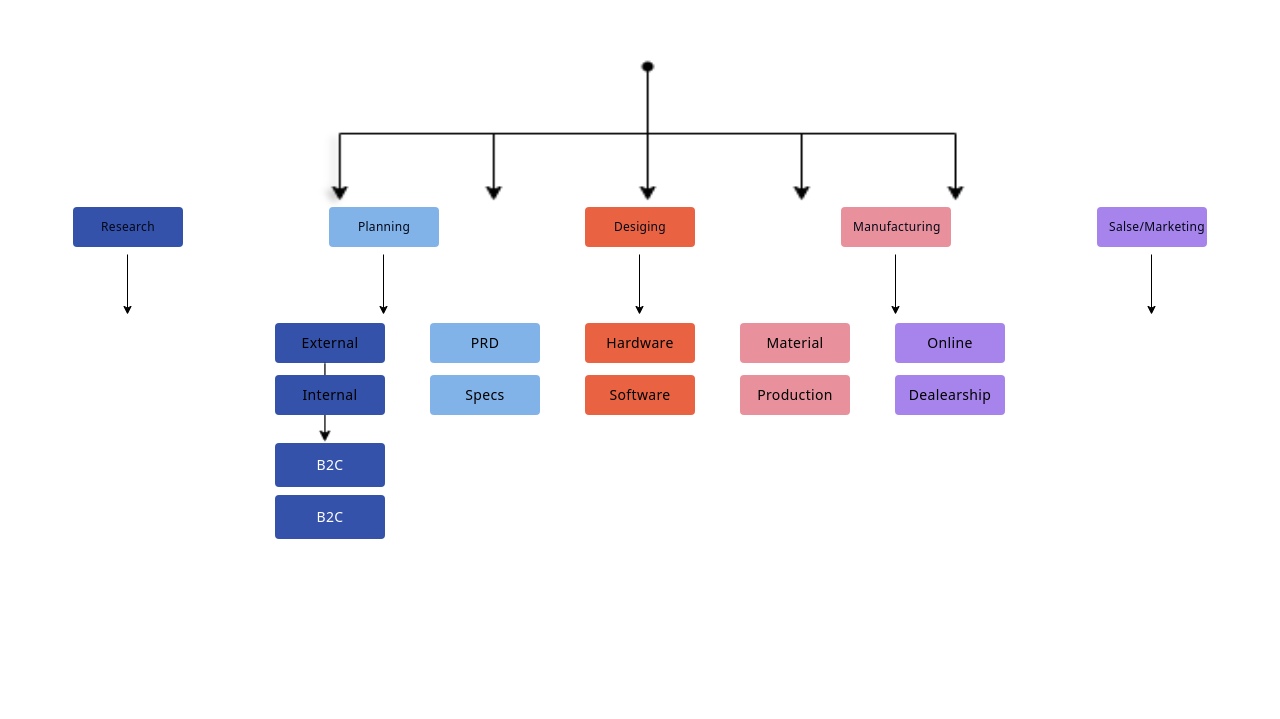
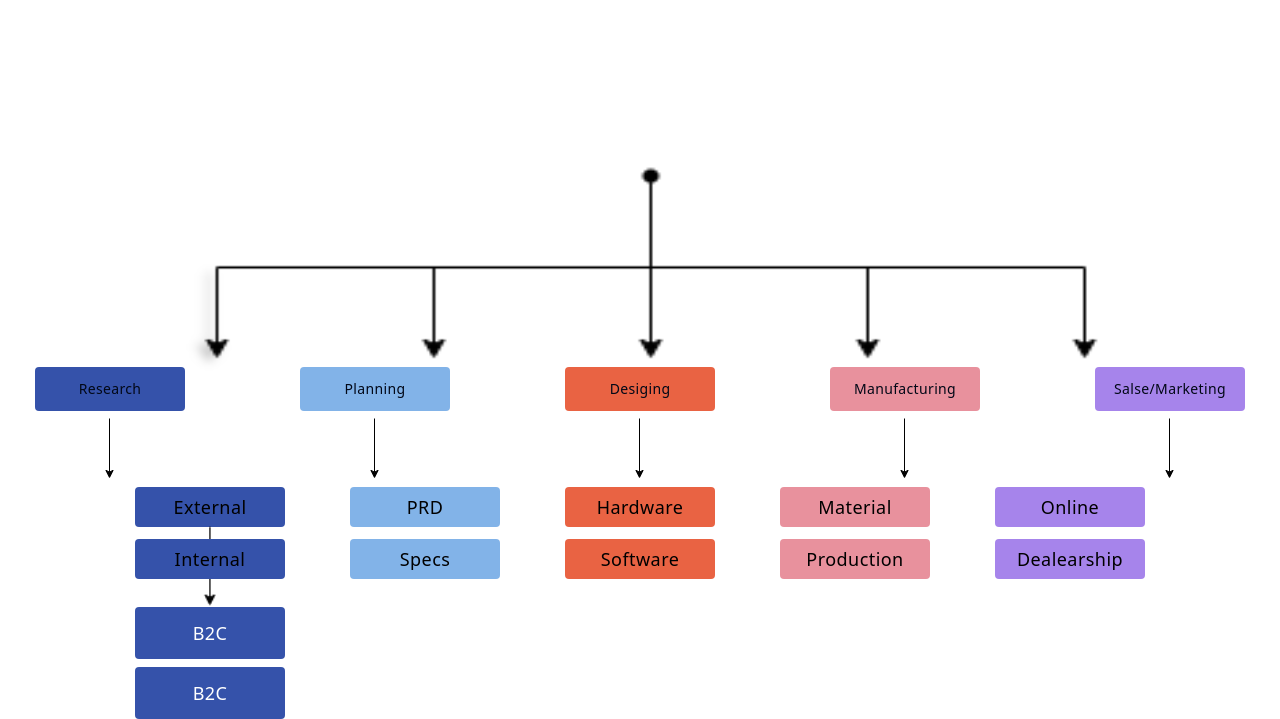
Before and after one commit to sourabhverma05/frontend-assignment, a React (Vite) app: page / in a window 1280 px wide. Shown: the part 193-912 px from the top of the page. Before the commit the page ends 800 px from the top, so only its background shows below. Built offline with nearby package versions, Linux system fonts and the light colour scheme.

Commit message:
lg responsive

```diff
--- a/src/Home.jsx
+++ b/src/Home.jsx
@@ -19,11 +19,12 @@ const HomePage = () => {
         <div className='w-full'>
             <TooltipProvider>
                 <div className='flex flex-col sm:flex-col'>
-                    <img src={GroupImage} className='m-auto sm:m-auto rotate-90 sm:rotate-90 flex justify-center sm:justify-center items-center sm:items-center w-[10rem]  h-[560px] sm:w-[10rem] sm:h-[560px] md:h-[660px] md:w-[11rem]' alt="#" />
-                    <div className="flex flex-row gap-[14px] sm:flex-row mt-[-215px] sm:mt-[-215px] sm:gap-[14px] md:gap-0 md:mt-[-260px]">
+                    <img src={GroupImage} className='m-auto sm:m-auto rotate-90 sm:rotate-90 flex justify-center sm:justify-center items-center sm:items-center w-[10rem]  h-[560px] sm:w-[10rem] sm:h-[560px] md:h-[660px] md:w-[11rem] lg:h-[930px] lg:w-[15rem]' alt="#" />
+                    <div className="flex flex-row gap-[14px] sm:flex-row mt-[-215px] sm:mt-[-215px] sm:gap-[14px] md:gap-0 md:mt-[-260px] lg:gap-[45px] lg:mt-[-370px]">
 
                         <div className={`flex sm:flex-col flex-col items-center w-[300px] md:w-[300px]`}>
-                            <p className='sm:w-[110px] w-[110px] text-xs sm:text-xs  bg-[#3552aa] hover:text-white tracking-wide text-center py-3 px-3 font-medium rounded-sm'>Research</p>
+
+                            <p className='sm:w-[110px] w-[110px] text-xs sm:text-xs bg-[#3552aa] hover:text-white tracking-wide text-center py-3 px-3 font-medium rounded-sm lg:w-[150px] lg:text-sm'>Research</p>
                             <div className='flex items-center'>
                                 <img src={ThreeArrow} className='sm:hidden w-[200px] h-[70px]' alt="#" />
                                 <img src={Arrow} className='h-full sm:h-full' alt="#" />
@@ -31,7 +32,7 @@ const HomePage = () => {
                         </div>
 
                         <div className='flex flex-col sm:flex-col items-center w-[300px]'>
-                            <p className='sm:w-[110px] w-[110px] sm:text-xs text-xs text-center bg-[#82B3E8] hover:text-white tracking-wide py-3 px-3 font-medium rounded-sm'>Planning</p>
+                            <p className='sm:w-[110px] w-[110px] sm:text-xs text-xs text-center bg-[#82B3E8] hover:text-white tracking-wide py-3 px-3 font-medium rounded-sm lg:w-[150px] lg:text-sm'>Planning</p>
                             <div className='flex items-center'>
                                 <img src={ThreeArrow} className='sm:hidden w-[200px] h-[70px]' alt="#" />
                                 <img src={Arrow} className='sm:h-full h-full' alt="#" />
@@ -39,7 +40,7 @@ const HomePage = () => {
                         </div>
 
                         <div className='flex flex-col sm:flex-col items-center w-[300px]'>
-                            <p className='sm:w-[110px] sm:text-xs w-[110px] text-xs bg-[#E96343] hover:text-white tracking-wide py-3 px-3 font-medium text-center rounded-sm'>Desiging</p>
+                            <p className='sm:w-[110px] sm:text-xs w-[110px] text-xs bg-[#E96343] hover:text-white tracking-wide py-3 px-3 font-medium text-center rounded-sm lg:w-[150px] lg:text-sm'>Desiging</p>
                             <div className='flex items-center'>
                                 <img src={ThreeArrow} className='sm:hidden w-[200px] h-[70px]' alt="#" />
                                 <img src={Arrow} className='sm:h-full' alt="#" />
@@ -47,7 +48,7 @@ const HomePage = () => {
                         </div>
 
                         <div className='flex flex-col sm:flex-col items-center w-[300px]'>
-                            <p className='sm:w-[110px] sm:text-xs w-[110px] text-xs bg-[#E8919D] hover:text-white text-center tracking-wide py-3 px-3 font-medium rounded-sm'>Manufacturing</p>
+                            <p className='sm:w-[110px] sm:text-xs w-[110px] text-xs bg-[#E8919D] hover:text-white text-center tracking-wide py-3 px-3 font-medium rounded-sm lg:w-[150px] lg:text-sm'>Manufacturing</p>
                             <div className='flex items-center'>
                                 <img src={ThreeArrow} className='sm:hidden w-[200px] h-[70px]' alt="#" />
                                 <img src={Arrow} className='sm:h-full' alt="#" />
@@ -55,24 +56,24 @@ const HomePage = () => {
                         </div>
 
                         <div className='flex flex-col sm:flex-col items-center w-[300px]'>
-                            <p className='sm:w-[110px] sm:text-xs w-[110px] text-xs  bg-[#A684EB] hover:text-white tracking-wide py-3 px-3 font-medium text-center rounded-sm'>Salse/Marketing</p>
+                            <p className='sm:w-[110px] sm:text-xs w-[110px] text-xs  bg-[#A684EB] hover:text-white tracking-wide py-3 px-3 font-medium text-center rounded-sm lg:w-[150px] lg:text-sm'>Salse/Marketing</p>
                             <div className='flex items-center'>
                                 <img src={ThreeArrow} className='sm:hidden w-[200px] h-[70px]' alt="#" />
                                 <img src={Arrow} className='sm:h-full' alt="#" />
                             </div>
                         </div>
                     </div>
-                    <div className='flex flex-col gap-y-[20px] sm:flex-row sm:gap-[20px] sm:justify-center md:gap-[45px]'>
+                    <div className='flex flex-col gap-y-[20px] sm:flex-row sm:gap-[20px] sm:justify-center md:gap-[45px] lg:gap-[65px]'>
                         <div className="sm:flex sm:flex-col sm:gap-3">
-                            <div className='flex sm:flex items-center relative'>
+                            <div className='flex sm:flex items-center relative '>
                                 <Button onClick={() => handleBtnsDetail("externalBtn")}
-                                    className='text-black sm:w-[110px] focus:text-white bg-[#3552aa] hover:bg-[#4768cd] hover:text-white tracking-wide py-3 px-3 text-sm font-medium rounded-sm w-[150px]'>
+                                    className='bg-[#3552aa] hover:bg-[#4768cd] hover:text-white text-black focus:text-white w-[150px] tracking-wide py-3 px-3 text-sm font-medium rounded-sm  sm:w-[110px] lg:w-[150px] lg:text-lg'>
                                     External
                                 </Button>
                                 {hide === "externalBtn" && <div className={`absolute sm:top-[30px] sm:left-[40px] top-[30px] left-[40px] `}>
                                     <div className='flex items-center'>
                                         <img src={ThreeArrow} className={`sm:hidden w-[150px] h-[65px]`} alt="#" />
-                                        <img src={Arrow} className='sm:h-[100px]' alt="#" />
+                                        <img src={Arrow} className='sm:h-[100px] lg:ms-[25px]' alt="#" />
                                     </div>
                                     <div className='flex flex-col gap-y-2 w-[20%] sm:mt-[-10px] sm:ms-[-40px] mt-[-10px] ms-[-40px]'>
                                         <B2CItems />
@@ -83,7 +84,7 @@ const HomePage = () => {
 
                             <div className='flex items-center relative'>
                                 <Button onClick={() => handleBtnsDetail("internalBtn")}
-                                    className='text-black sm:w-[110px] focus:text-white bg-[#3552aa] hover:bg-[#4768cd] hover:text-white tracking-wide py-3 px-3 text-sm font-medium rounded-sm w-[110px]'>
+                                    className='text-black sm:w-[110px] focus:text-white bg-[#3552aa] hover:bg-[#4768cd] hover:text-white tracking-wide py-3 px-3 text-sm font-medium rounded-sm w-[110px] lg:w-[150px] lg:text-lg'>
                                     Internal
                                 </Button>
                                 {hide === "internalBtn" && <div className={`absolute sm:top-[30px] sm:left-[40px] left-[145px] top-[-13px]`}>
@@ -102,7 +103,7 @@ const HomePage = () => {
                             <div className="relative">
                                 <div className='flex items-center'>
                                     <Button onClick={() => handleBtnsDetail("PRDBtn")}
-                                        className='text-black sm:w-[110px] focus:text-white bg-[#82B3E8] hover:bg-[#91c1f6]  hover:text-white tracking-wide py-3 px-3 text-sm font-medium rounded-sm w-[110px]'>
+                                        className='text-black sm:w-[110px] focus:text-white bg-[#82B3E8] hover:bg-[#91c1f6]  hover:text-white tracking-wide py-3 px-3 text-sm font-medium rounded-sm w-[110px] lg:w-[150px] lg:text-lg'>
                                         PRD
                                     </Button>
                                     {hide === "PRDBtn" && <div className={`absolute sm:top-[35px] sm:left-[50px]  top-[30px] left-[40px]`}>
@@ -120,7 +121,7 @@ const HomePage = () => {
 
                             <div className='flex items-center relative'>
                                 <Button onClick={() => handleBtnsDetail("specsBtn")}
-                                    className='text-black sm:w-[110px] focus:text-white bg-[#82B3E8] hover:bg-[#91c1f6]  hover:text-white tracking-wide py-3 px-3 text-sm font-medium rounded-sm w-[110px]'>
+                                    className='text-black sm:w-[110px] focus:text-white bg-[#82B3E8] hover:bg-[#91c1f6]  hover:text-white tracking-wide py-3 px-3 text-sm font-medium rounded-sm w-[110px] lg:w-[150px] lg:text-lg'>
                                     Specs
                                 </Button>
                                 {hide === "specsBtn" && <div className={`absolute sm:top-[35px] sm:left-[50px]  top-[30px] left-[40px] `}>
@@ -138,7 +139,7 @@ const HomePage = () => {
                         <div className="sm:flex sm:flex-col sm:gap-3">
                             <div className='flex items-center relative'>
                                 <Button onClick={() => handleBtnsDetail("hardwareBtn")}
-                                    className='text-black sm:w-[110px] focus:text-white bg-[#E96343] hover:bg-[#f3704f] hover:text-white tracking-wide py-3 px-3 text-sm font-medium rounded-sm w-[110px]'>
+                                    className='text-black sm:w-[110px] focus:text-white bg-[#E96343] hover:bg-[#f3704f] hover:text-white tracking-wide py-3 px-3 text-sm font-medium rounded-sm w-[110px] lg:w-[150px] lg:text-lg'>
                                     Hardware
                                 </Button>
                                 {hide === "hardwareBtn" && <div className={`absolute sm:top-[35px] sm:left-[50px]  top-[30px] left-[40px] `}>
@@ -155,7 +156,7 @@ const HomePage = () => {
 
                             <div className='flex items-center relative'>
                                 <Button onClick={() => handleBtnsDetail("softwareBtn")}
-                                    className='text-black sm:w-[110px] focus:text-white bg-[#E96343] hover:bg-[#f3704f] hover:text-white tracking-wide py-3 px-3 text-sm font-medium rounded-sm w-[110px]'>
+                                    className='text-black sm:w-[110px] focus:text-white bg-[#E96343] hover:bg-[#f3704f] hover:text-white tracking-wide py-3 px-3 text-sm font-medium rounded-sm w-[110px] lg:w-[150px] lg:text-lg'>
                                     Software
                                 </Button>
                                 {hide === "softwareBtn" && <div className={`absolute sm:top-[35px] sm:left-[50px] top-[30px] left-[40px] `}>
@@ -173,7 +174,7 @@ const HomePage = () => {
                         <div className="sm:flex sm:flex-col sm:gap-3">
                             <div className='flex items-center relative'>
                                 <Button onClick={() => handleBtnsDetail("materialBtn")}
-                                    className='text-black sm:w-[110px] focus:text-white bg-[#E8919D] hover:bg-[#eb9aa4] hover:text-white tracking-wide py-3 px-3 text-sm font-medium rounded-sm w-[110px]'>
+                                    className='text-black sm:w-[110px] focus:text-white bg-[#E8919D] hover:bg-[#eb9aa4] hover:text-white tracking-wide py-3 px-3 text-sm font-medium rounded-sm w-[110px] lg:w-[150px] lg:text-lg'>
                                     Material
                                 </Button>
                                 {hide === "materialBtn" && <div className={`absolute sm:top-[35px] sm:left-[50px]  top-[30px] left-[40px] `}>
@@ -181,7 +182,7 @@ const HomePage = () => {
                                         <img src={ThreeArrow} className={`sm:hidden w-[150px] h-[65px]`} alt="#" />
                                         <img src={Arrow} className='sm:h-[100px]' alt="#" />
                                     </div>
-                                    <div className='flex flex-col gap-y-2 w-[20%] sm:mt-[-10px] sm:ms-[-50px] mt-[-10px] ms-[-40px]'>
+                                    <div className='flex flex-col gap-y-2 w-[20%] sm:mt-[-10px] sm:ms-[-50px] mt-[-10px] ms-[-40px] lg:text-lg'>
                                         <B2CItems />
                                         <B2CItems />
                                     </div>
@@ -190,7 +191,7 @@ const HomePage = () => {
 
                             <div className='flex items-center relative'>
                                 <Button onClick={() => handleBtnsDetail("productionBtn")}
-                                    className='text-black sm:w-[110px] focus:text-white bg-[#E8919D] hover:bg-[#eb9aa4] hover:text-white tracking-wide py-3 px-3 text-sm font-medium rounded-sm w-[110px]'>
+                                    className='text-black sm:w-[110px] focus:text-white bg-[#E8919D] hover:bg-[#eb9aa4] hover:text-white tracking-wide py-3 px-3 text-sm font-medium rounded-sm w-[110px] lg:w-[150px] lg:text-lg'>
                                     Production
                                 </Button>
                                 {hide === "productionBtn" && <div className={`absolute sm:top-[35px] sm:left-[50px] top-[30px] left-[40px] `}>
@@ -208,7 +209,7 @@ const HomePage = () => {
                         <div className="sm:flex sm:flex-col sm:gap-3">
                             <div className='flex items-center relative'>
                                 <Button onClick={() => handleBtnsDetail("onlineBtn")}
-                                    className='text-black sm:w-[110px] focus:text-white bg-[#A684EB] hover:bg-[#ae8eed] hover:text-white tracking-wide py-3 px-3 text-sm font-medium rounded-sm w-[110px]'>
+                                    className='text-black sm:w-[110px] focus:text-white bg-[#A684EB] hover:bg-[#ae8eed] hover:text-white tracking-wide py-3 px-3 text-sm font-medium rounded-sm w-[110px] lg:w-[150px] lg:text-lg'>
                                     Online
                                 </Button>
                                 {hide === "onlineBtn" && <div className={`absolute sm:top-[35px] sm:left-[50px] top-[30px] left-[40px] `}>
@@ -225,7 +226,7 @@ const HomePage = () => {
 
                             <div className='flex items-center relative'>
                                 <Button onClick={() => handleBtnsDetail("dealearshipBtn")}
-                                    className='text-black sm:w-[110px] focus:text-white bg-[#A684EB] hover:bg-[#ae8eed] hover:text-white tracking-wide py-3 px-3 text-sm font-medium rounded-sm w-[110px]'>
+                                    className='text-black sm:w-[110px] focus:text-white bg-[#A684EB] hover:bg-[#ae8eed] hover:text-white tracking-wide py-3 px-3 text-sm font-medium rounded-sm w-[110px] lg:w-[150px] lg:text-lg'>
                                     Dealearship
                                 </Button>
                                 {hide === "dealearshipBtn" && <div className={`absolute sm:top-[35px] sm:left-[50px]  top-[30px] left-[40px] `}>
--- a/src/components/bc-items.jsx
+++ b/src/components/bc-items.jsx
@@ -10,14 +10,14 @@ const B2CItems = () => {
         <>
             <DropdownMenu>
                 <DropdownMenuTrigger>
-                    <p className={`relative sm:relative w-[110px]  sm:w-[110px] bg-[#3552AA] text-white tracking-wide py-3 px-3 text-sm font-medium rounded-sm`}>B2C</p>
+                    <p className={`relative sm:relative w-[110px]  sm:w-[110px] bg-[#3552AA] text-white tracking-wide py-3 px-3 text-sm font-medium rounded-sm lg:w-[150px] lg:text-lg`}>B2C</p>
                 </DropdownMenuTrigger>
-                <DropdownMenuContent className={`sm:absolute absolute flex flex-col ms-[110px] sm:ms-[110px] -mt-[45px]`}>
+                <DropdownMenuContent className={`sm:absolute absolute flex flex-col ms-[110px] sm:ms-[110px] -mt-[45px] lg:ms-[150px] lg:mt-[-55px]`}>
                     <DropdownMenuSeparator />
                     <Tooltip>
                         <TooltipTrigger>
                             <DropdownMenuItem>
-                                <p className='w-[110px] sm:w-[110px] bg-[#3552AA] text-white tracking-wide py-3 px-3 text-sm font-medium rounded-sm'>Online</p>
+                                <p className='w-[110px] sm:w-[110px] bg-[#3552AA] text-white tracking-wide py-3 px-3 text-sm font-medium rounded-sm lg:w-[150px] lg:text-lg'>Online</p>
                             </DropdownMenuItem>
                         </TooltipTrigger>
                         <TooltipContent>
@@ -28,7 +28,7 @@ const B2CItems = () => {
                     <Tooltip>
                         <TooltipTrigger>
                             <DropdownMenuItem>
-                                <p className='sm:w-[110px] bg-[#3552AA] text-white tracking-wide py-3 px-3 text-sm font-medium rounded-sm w-[110px]'>Interview</p>
+                                <p className='sm:w-[110px] bg-[#3552AA] text-white tracking-wide py-3 px-3 text-sm font-medium rounded-sm w-[110px] lg:w-[150px] lg:text-lg'>Interview</p>
                             </DropdownMenuItem>
                         </TooltipTrigger>
                         <TooltipContent>
@@ -39,7 +39,7 @@ const B2CItems = () => {
                     <Tooltip>
                         <TooltipTrigger>
                             <DropdownMenuItem>
-                                <p className='sm:w-[110px] bg-[#3552AA] text-white tracking-wide py-3 px-3 text-sm font-medium rounded-sm w-[110px]'>Public Data</p>
+                                <p className='sm:w-[110px] bg-[#3552AA] text-white tracking-wide py-3 px-3 text-sm font-medium rounded-sm w-[110px] lg:w-[150px] lg:text-lg'>Public Data</p>
                             </DropdownMenuItem>
                         </TooltipTrigger>
                         <TooltipContent>
@@ -50,7 +50,7 @@ const B2CItems = () => {
                     <Tooltip>
                         <TooltipTrigger>
                             <DropdownMenuItem>
-                                <p className='sm:w-[110px] bg-[#3552AA] text-white tracking-wide py-3 px-3 text-sm font-medium rounded-sm w-[110px]'>Health</p>
+                                <p className='sm:w-[110px] bg-[#3552AA] text-white tracking-wide py-3 px-3 text-sm font-medium rounded-sm w-[110px] lg:w-[150px] lg:text-lg'>Health</p>
                             </DropdownMenuItem>
                         </TooltipTrigger>
                         <TooltipContent>
```
